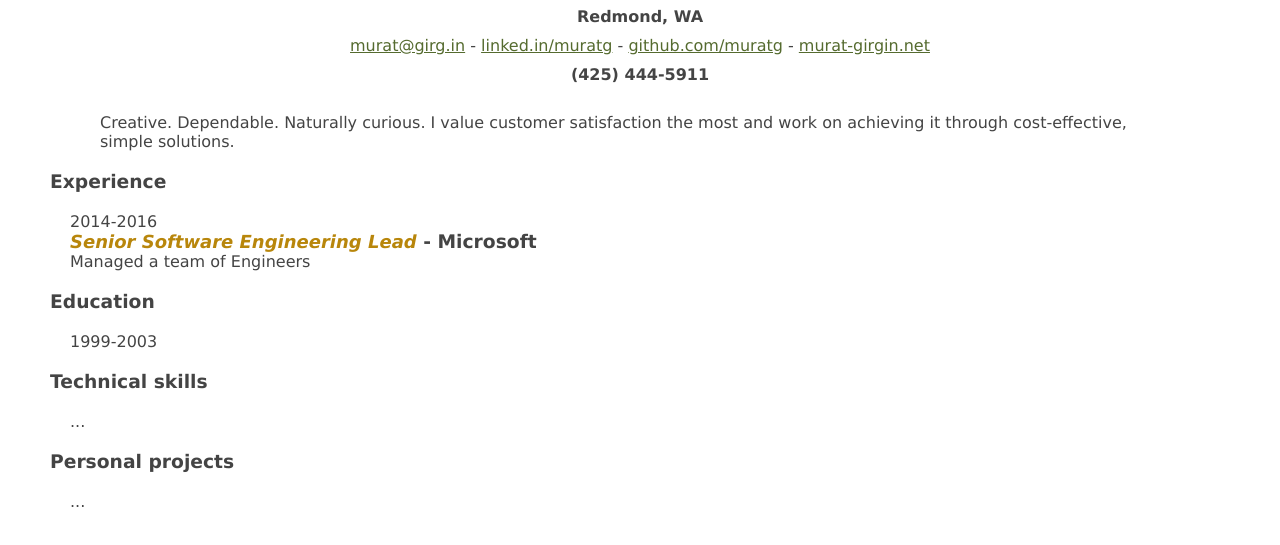
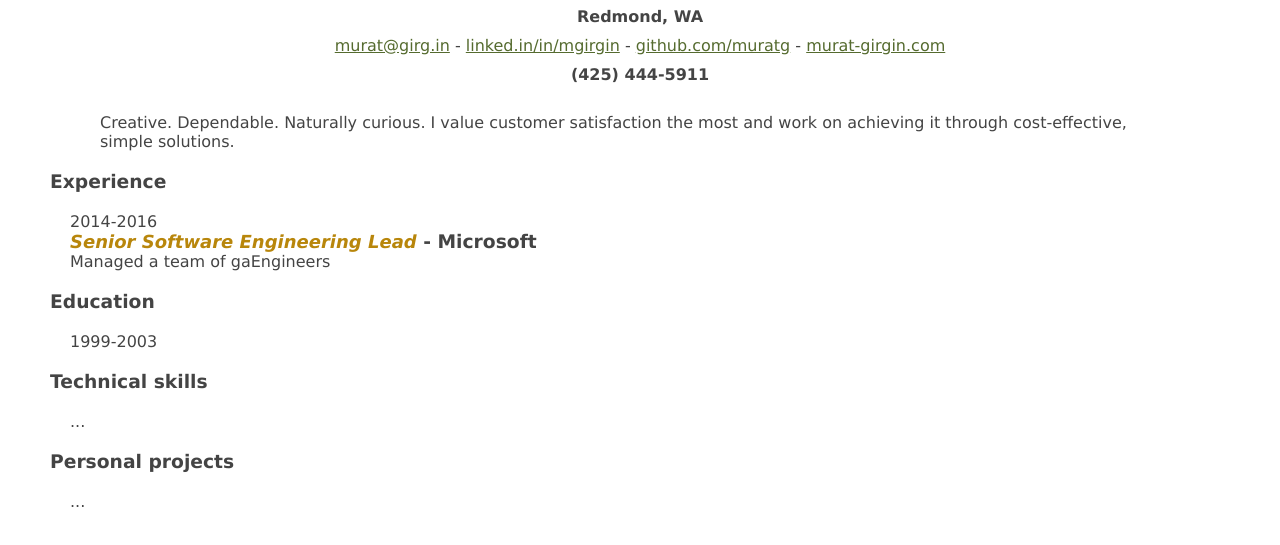
Before and after one commit to muratg/resume, a plain HTML site: page index.html in a window 1280 px wide. Shown: the part 91-636 px from the top of the page. Drawn offline with Linux system fonts and the light colour scheme.

Commit message:
fixing URLs

```diff
--- a/index.html
+++ b/index.html
@@ -144,11 +144,11 @@
         <p>
           <a href="mailto:murat@girg.in">murat@girg.in</a>
           -
-          <a href="https://linkedin.com/muratg">linked.in/muratg</a>
+          <a href="https://www.linkedin.com/in/mgirgin">linked.in/in/mgirgin</a>
           -
           <a href="https://github.com/muratg">github.com/muratg</a>
           -
-          <a href="https://murat-girgin.net">murat-girgin.net</a>
+          <a href="https://murat-girgin.com">murat-girgin.com</a>
         </p>
         <p class="thick">
           (425) 444-5911
@@ -164,7 +164,7 @@
         <div class="section">
           <p>2014-2016</p>
           <h3><label>Senior Software Engineering Lead</label> - <span>Microsoft</span></h3>
-          <p>Managed a team of Engineers</p>
+          <p>Managed a team of gaEngineers</p>
         </div>
 
         <h3>Education</h3>
```
